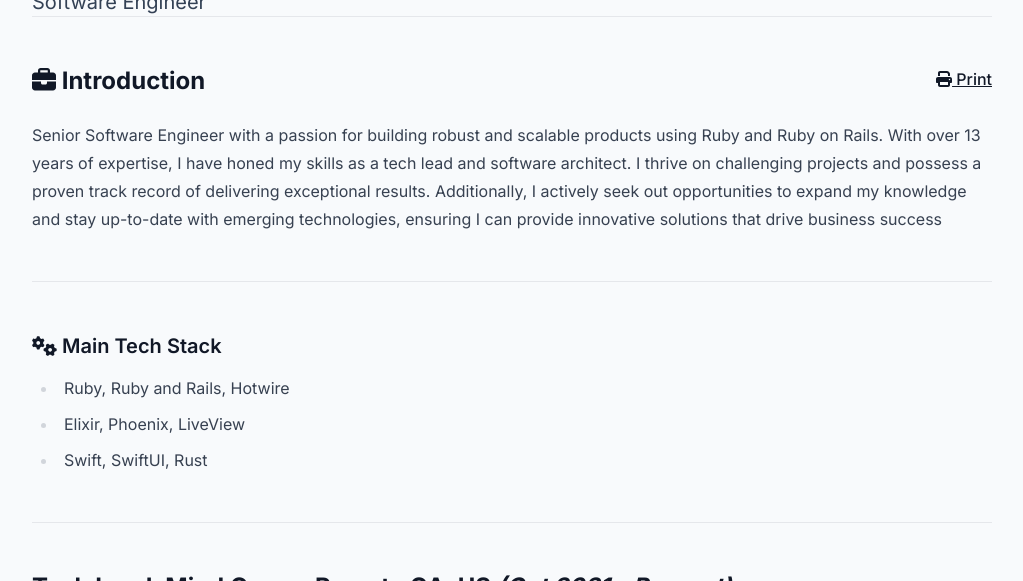
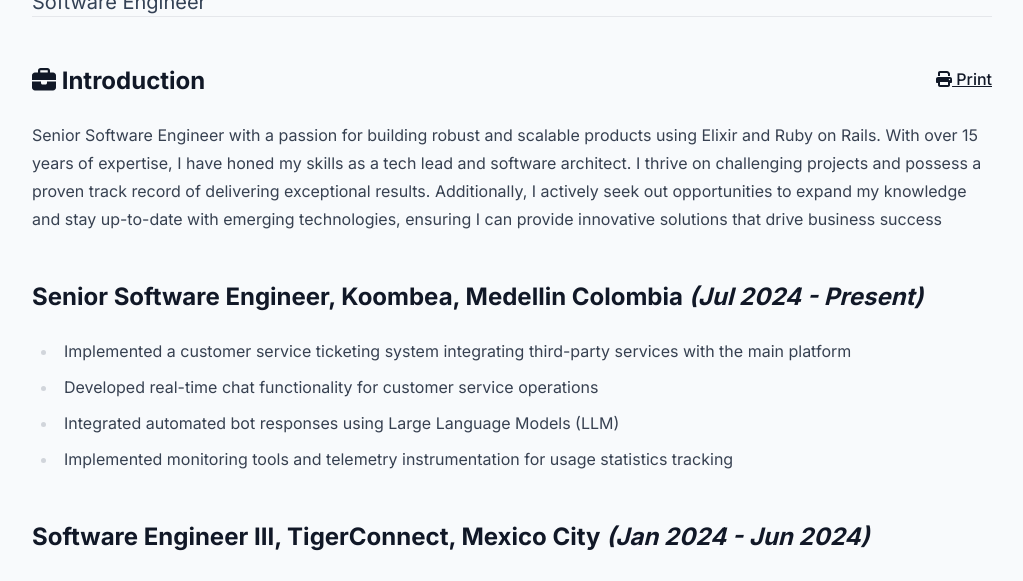
Before and after one commit to 3zcurdia/3zcurdia.github.io, a Jekyll site: the page built from resume.md, in a window 1280 px wide and 900 px high, cut to the strip 319-900 px from the top of the window. Shown: the whole strip, without its empty margins (128-1151 px from the left). Built offline with Jekyll 4.4.1, drawn with Linux system fonts in a browser that asks for light colours; nearby versions of some CDN libraries; some of the changed text lies outside the part shown.

Commit message:
Resume update

```diff
--- a/resume.md
+++ b/resume.md
@@ -11,20 +11,22 @@
 
 ## <i class="fa fa-briefcase"></i> Introduction
 
-Senior Software Engineer with a passion for building robust and scalable products using Ruby and Ruby on Rails. With over 13 years of expertise, I have honed my skills as a tech lead and software architect. I thrive on challenging projects and possess a proven track record of delivering exceptional results. Additionally, I actively seek out opportunities to expand my knowledge and stay up-to-date with emerging technologies, ensuring I can provide innovative solutions that drive business success
+Senior Software Engineer with a passion for building robust and scalable products using Elixir and Ruby on Rails. With over 15 years of expertise, I have honed my skills as a tech lead and software architect. I thrive on challenging projects and possess a proven track record of delivering exceptional results. Additionally, I actively seek out opportunities to expand my knowledge and stay up-to-date with emerging technologies, ensuring I can provide innovative solutions that drive business success
 
 
----
+## Senior Software Engineer, Koombea, Medellin Colombia *(Jul 2024 - Present)*
+  * Implemented a customer service ticketing system integrating third-party services with the main platform
+  * Developed real-time chat functionality for customer service operations
+  * Integrated automated bot responses using Large Language Models (LLM)
+  * Implemented monitoring tools and telemetry instrumentation for usage statistics tracking
 
-### <i class="fa fa-cogs"></i> Main Tech Stack
+## Software Engineer III, TigerConnect, Mexico City *(Jan 2024 - Jun 2024)*
+  * Addressed performance issues related to mobile application API consumption changes
+  * Migrated authentication services for push notifications
+  * Mentored and trained junior developers on best practices
+  * Developed tools for architecture archaeology and documentation
 
-  - Ruby, Ruby and Rails, Hotwire
-  - Elixir, Phoenix, LiveView
-  - Swift, SwiftUI, Rust
-
----
-
-## Tech Lead, Mind Group, Remote CA, US *(Oct 2021 - Present)*
+## Tech Lead, michelada.io, Remote CA, US *(Oct 2021 - Nov 2023)*
 I have successfully led developer teams and played a pivotal role in delivering from the Minimum Viable Product (MVP) to Full Fledges Products. By providing guidance and direction, I ensured the teams' efforts were aligned with project goals, resulting in efficient and timely deliveries.
 
   * Led developer teams in the timely delivery of products, driving successful outcomes.
@@ -76,16 +78,17 @@
 ---
 <div class="page-break"></div>
 
+### <i class="fa fa-trophy"></i> Awards
+
+* **Semifinalist - StartupBus**, Austin, TX *(August 2022)*
+  Tech lead for "Chila" - A market research tool to improve design briefs using AI analysis.
+
 ### <i class="far fa-lightbulb"></i> Side projects
-* **[Anealing](https://github.com/3zcurdia/annealing)**: A ruby implementation of the annealing algorithm
-* **[Amaca](https://github.com/3zcurdia/Amaca)**: Network layer oriented to services and codable protocol.
-* **[reportcopter](https://github.com/3zcurdia/reportcopter)**: Tool to generate changelog files using the git log
-* **[waqi](https://github.com/3zcurdia/waqi)**: Air Quality Open Data Platform api wrapper
-* ~~**[gbelt](https://github.com/3zcurdia/gbelt)**: Github tool belt to search, profile, and generate metrics on users and repositories~~ (deprecated)
-* ~~**[capybara page mapper](https://github.com/3zcurdia/capybara-page_mapper)**: Simple object mapper for page objects with capybara~~ (deprecated)
+* **[annealing](https://github.com/3zcurdia/annealing)**: Simulated annealing ruby gem
+* **[chroma](https://github.com/3zcurdia/chroma)**: ChromaDB Elixir Client
+* **[nojx](https://github.com/3zcurdia/nojx)**: CLI webscrapper
 
 ### <i class="fa fa-bullhorn"></i> Speeches
-* ***"The Happy Developer Guide"*** Speaker at Happy Hacking Festival UNAM 2016 (November 2016)
 * ***"EOS: 3D file structure over SQLite"*** Speaker at PreFilsol UNAM 2010 (March 2010)
 * ***"Google Sketchup for CAD developemtn"*** Speaker at PreFilsol UNAM 2010 (March 2010)
 * ***"D Programming language: The Evolution of C++"***  Speaker at PUMASOL 2009 UNAM (April 2009)
@@ -97,6 +100,19 @@
 
 ---
 
+### <i class="fa fa-cogs"></i> Skills
+
+**Expert**
+Elixir, Ruby, Phoenix, Rails, PostgreSQL, Redis, Git
+
+**Proficient**
+Javascript, Swift, Go, HTML, CSS, LiveView, Hotwire, RabbitMQ, MySQL, SQLite, ETS, Docker, AWS
+
+**Familiar**
+Erlang, Objective-C, Python, Java, Mnesia, Kubernetes, XMPP
+
+---
+
 ### <i class="fa fa-graduation-cap"></i> Education
 * Bunsan Academy *(2021)*<br/> **Software Architecture**
 * UNAM-DGTIC *(February - November 2016)*<br/>**Mobile Applications Development Diploma Course**
```
